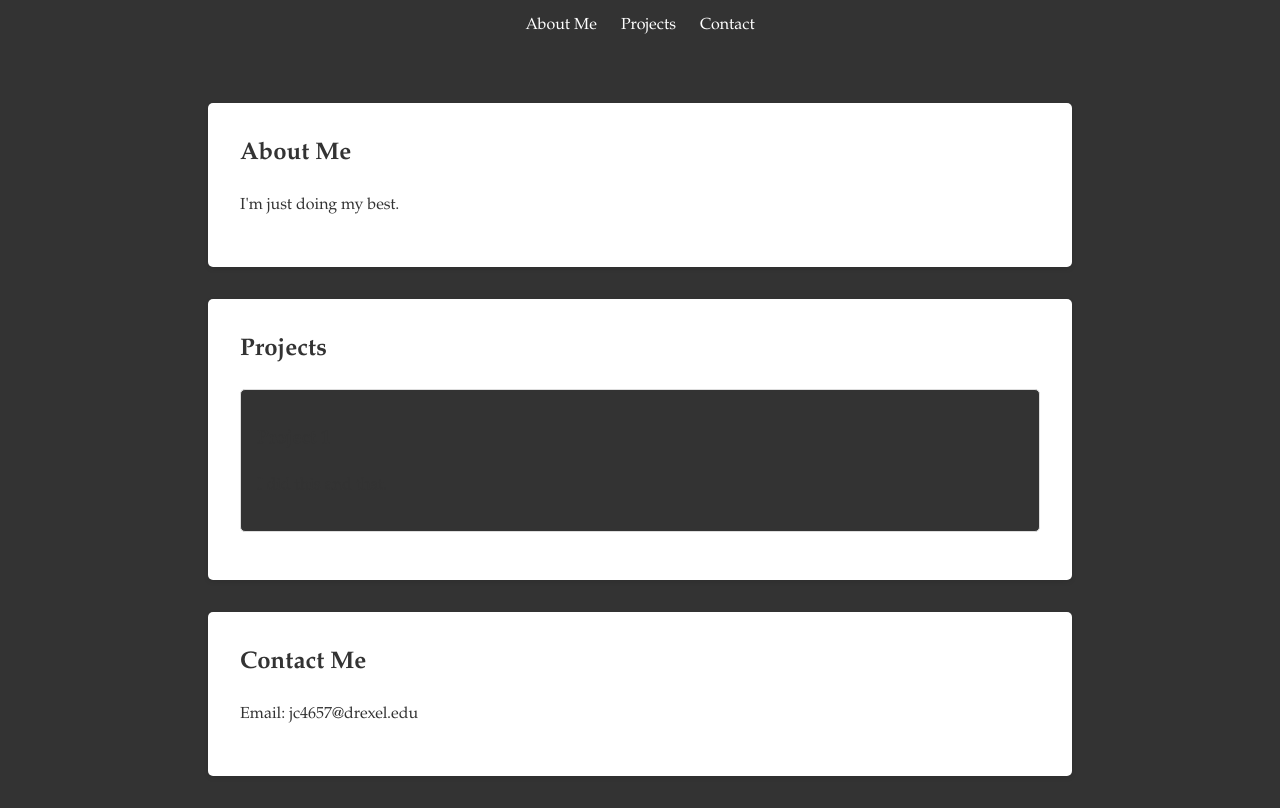
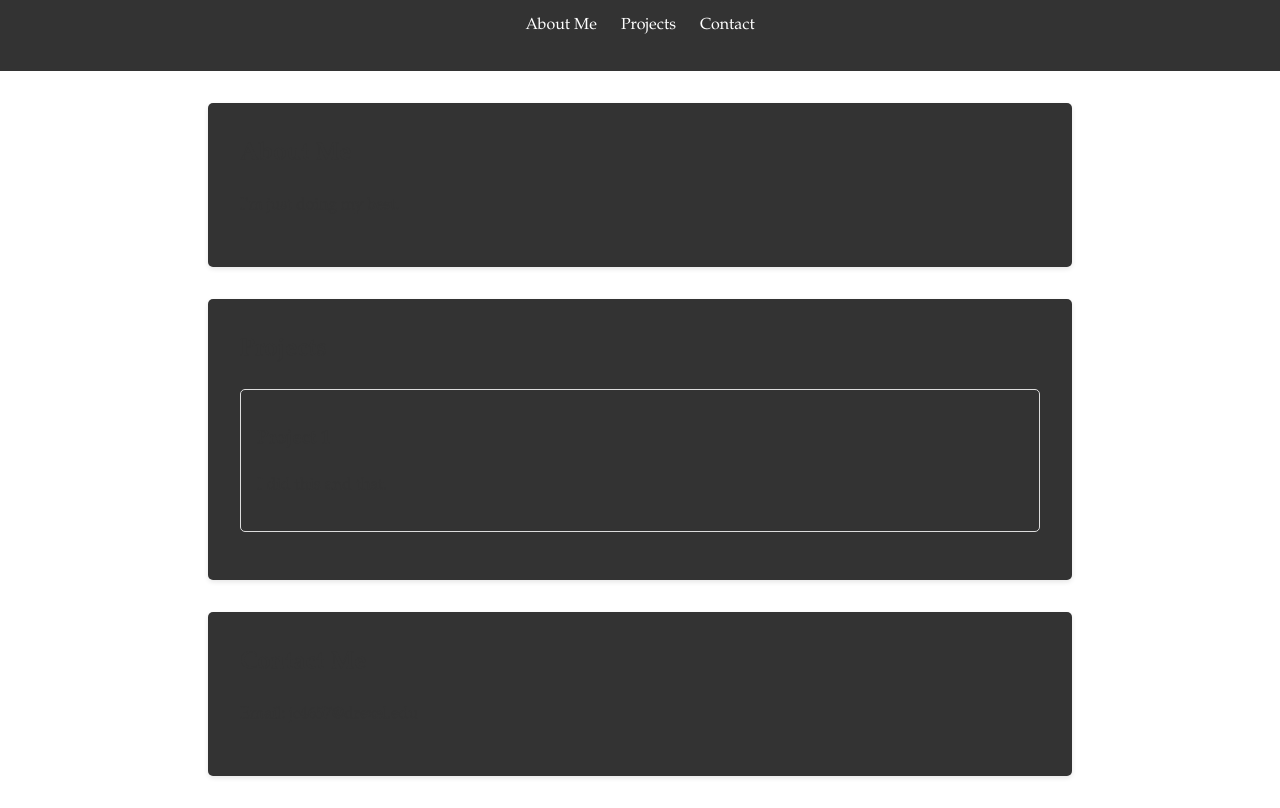
Before and after one commit to jc4657/Portfolio, a plain HTML site: page index.html in a window 1280 px wide. Shown: the part 70-878 px from the top of the page. Drawn offline with Linux system fonts and the light colour scheme.

Commit message:
Change background color (maybe this time)

```diff
--- a/style.css
+++ b/style.css
@@ -3,7 +3,7 @@ body {
   line-height: 1.6;
   margin: 0;
   padding: 0;
-  background-color: #333;
+  background-color: #fff;
   color: #333;
 }
 
@@ -37,7 +37,7 @@ section {
   padding: 2rem;
   margin: 2rem auto;
   max-width: 800px;
-  background: #fff;
+  background: #333;
   border-radius: 5px;
   box-shadow: 0 2px 5px rgba(0, 0, 0, 0.1);
 }
```
